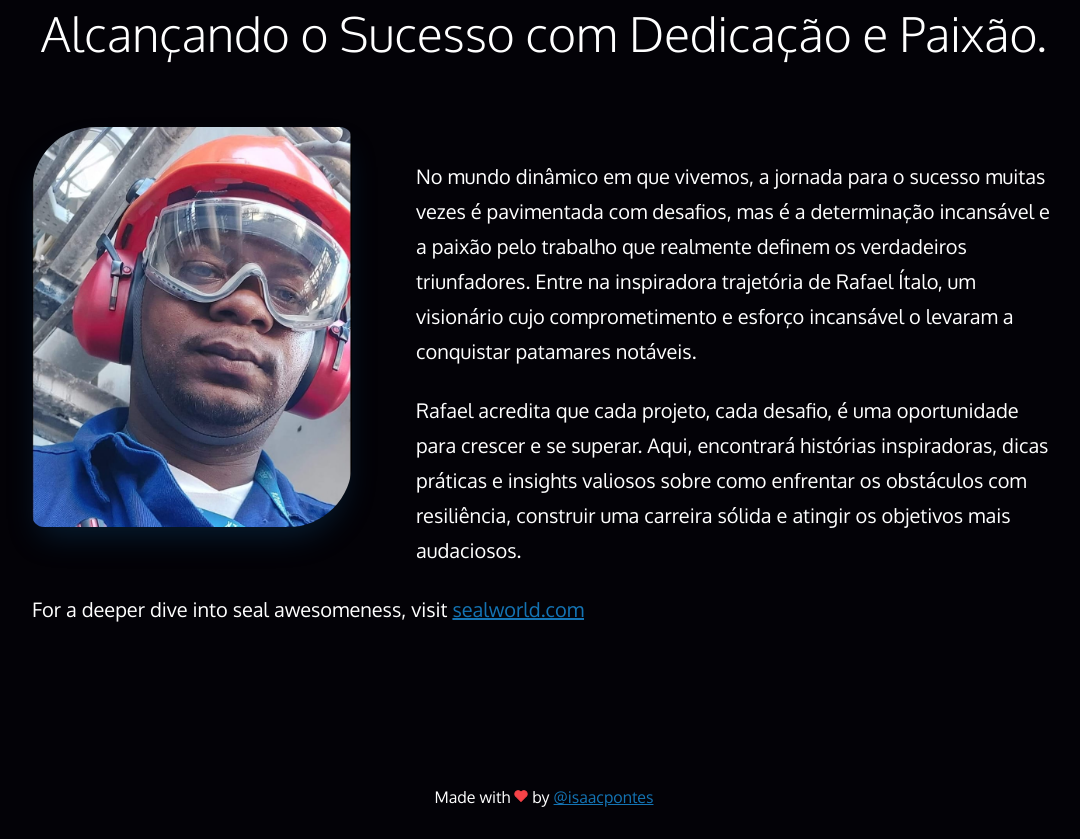
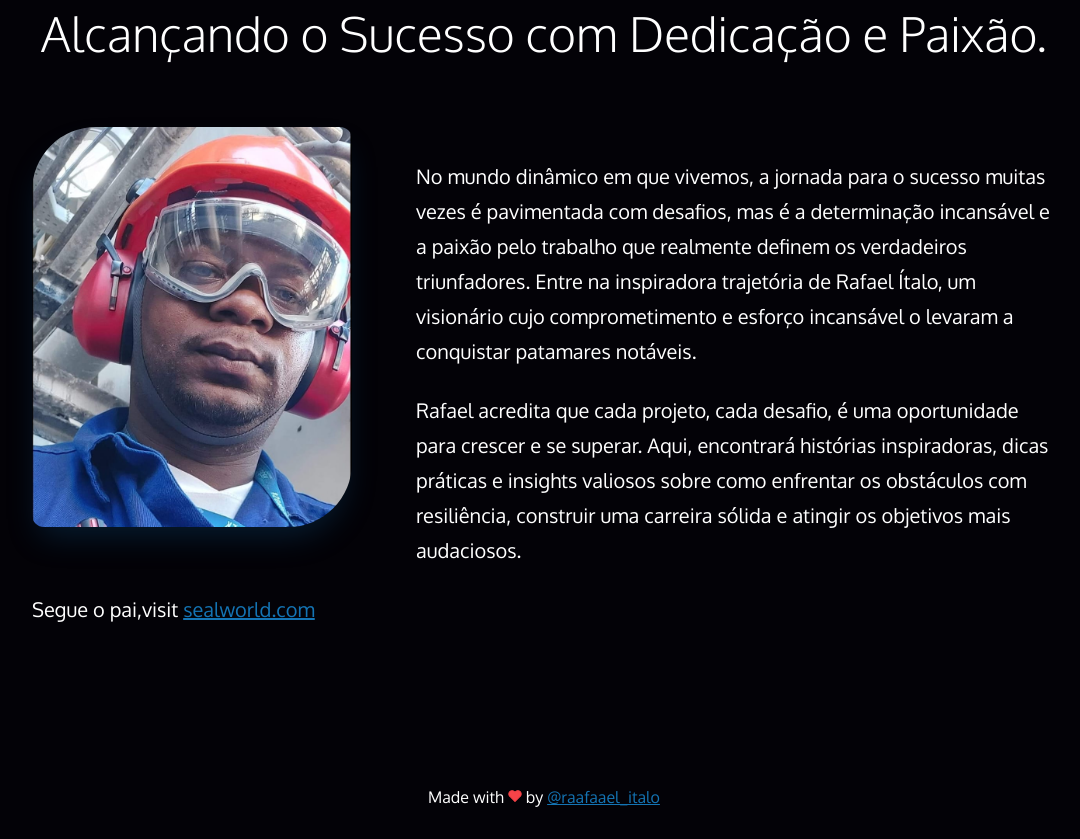
Before and after one commit to RafitaloDev/Seal-Wold, a plain HTML site: page index.html in a window 1280 px wide. Shown: the part 4481-5320 px from the top of the page, without its empty margins (96-1176 px from the left). Drawn offline with Linux system fonts and the light colour scheme.

Commit message:
atualização do index.

```diff
--- a/index.html
+++ b/index.html
@@ -128,7 +128,7 @@
                     carreira sólida e atingir os objetivos mais audaciosos.
                 </p>
                 <p>
-                    For a deeper dive into seal awesomeness, visit
+                    Segue o pai,visit
                     <a href="#">sealworld.com</a>
                 </p>
             </div>
@@ -144,7 +144,9 @@
             </path>
         </svg>
         by
-        <a href="https://github.com/isaacpontes" target="_blank">@isaacpontes</a>
+        <a href="https://github.com/isaacpontes" target="_blank">@raafaael_italo
+
+        </a>
     </footer>
 </body>
 
--- a/style.css
+++ b/style.css
@@ -150,3 +150,5 @@ footer {
     padding: 2rem;
     text-align: center;
 }
+
+@media (max-width:582px){}
```
